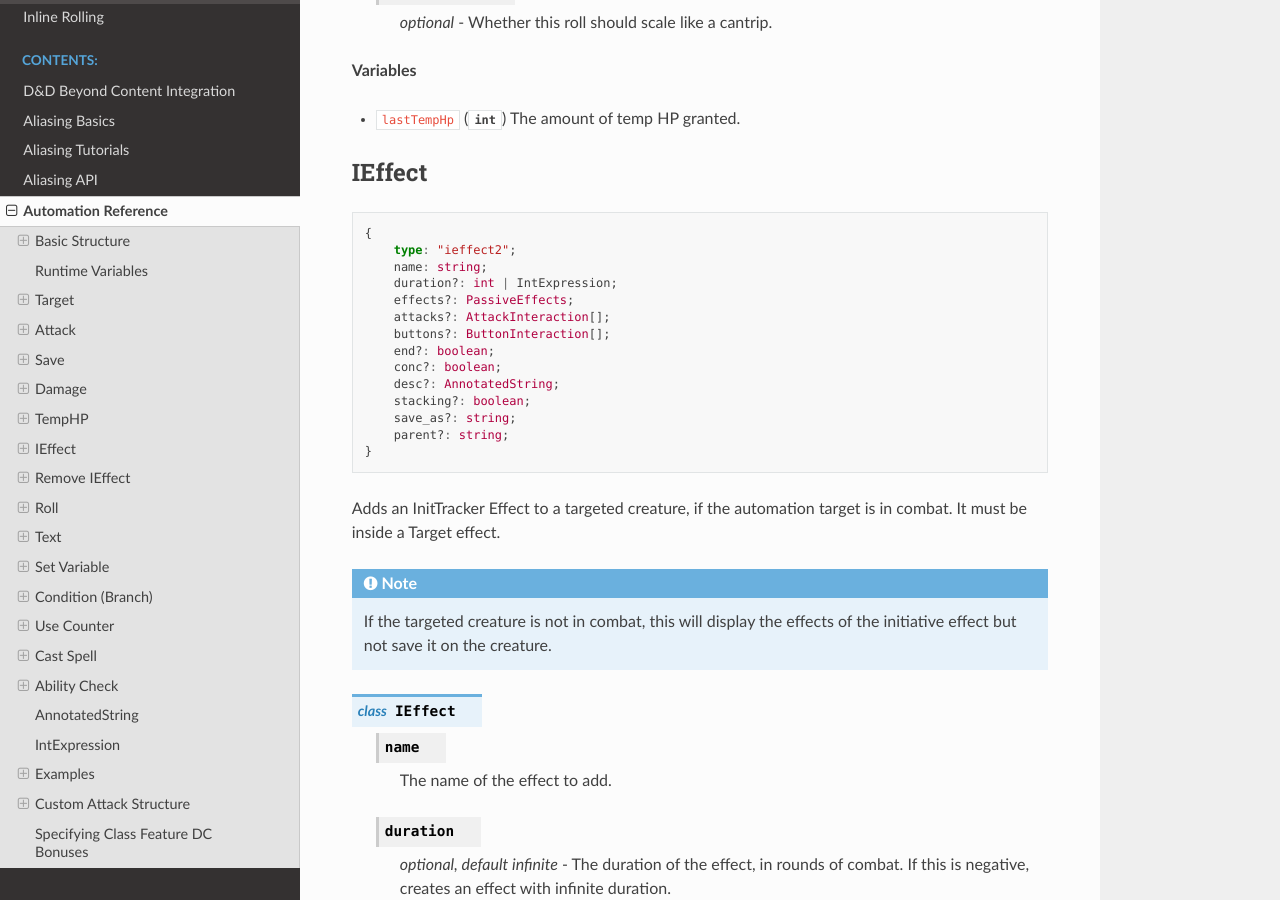
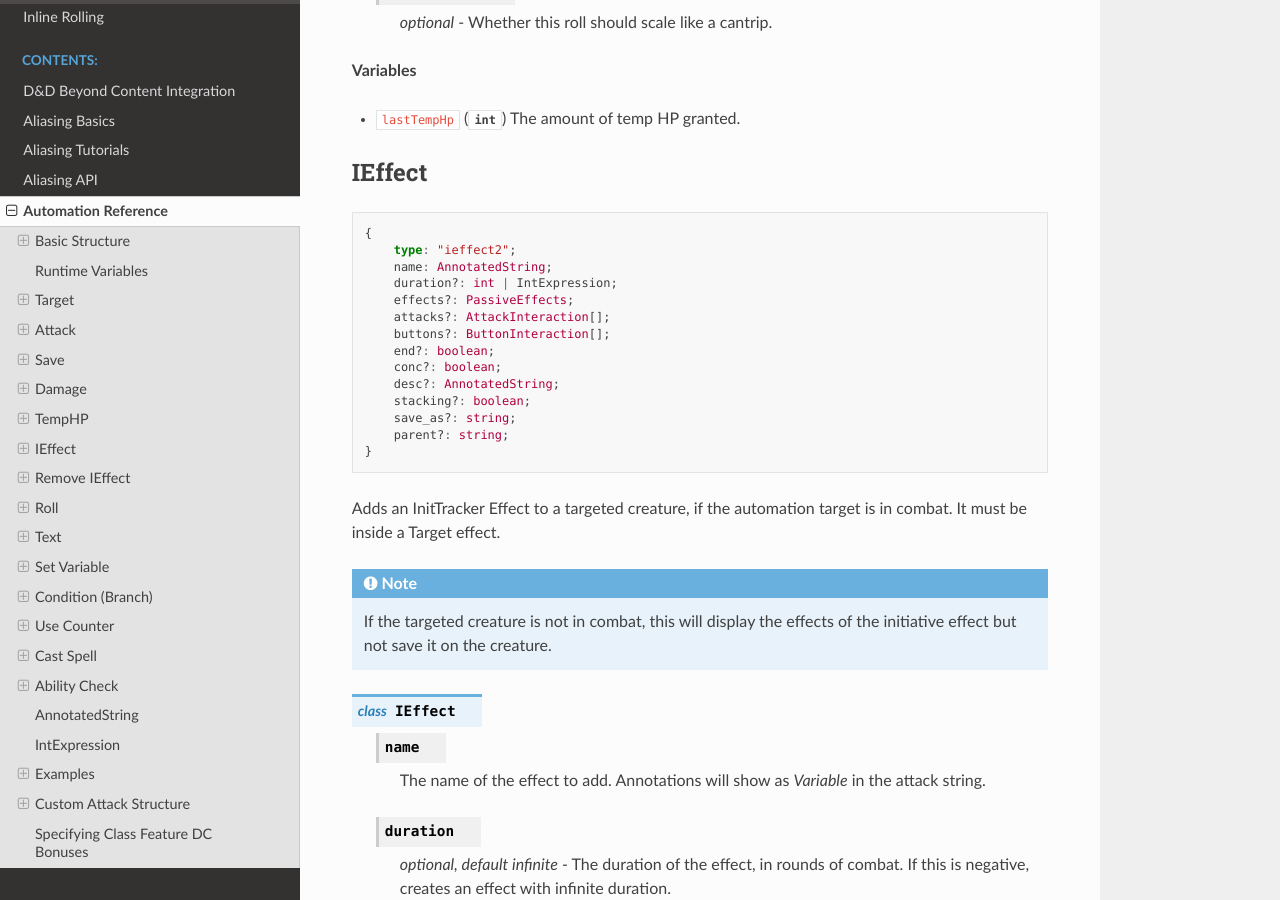
Before and after one commit to avrae/avrae, a Sphinx documentation site: the page built from docs/automation_ref.rst, in a window 1280 px wide and 900 px high, scrolled down 5816 px. Built offline with Sphinx 7.4.7 and the Read the Docs theme 2.0.0, drawn with Linux system fonts in a browser that asks for light colours; some of the changed text lies outside the part shown.

Commit message:
Document changes

```diff
--- a/docs/automation_ref.rst
+++ b/docs/automation_ref.rst
@@ -274,7 +274,7 @@ IEffect
 
     {
         type: "ieffect2";
-        name: string;
+        name: AnnotatedString;
         duration?: int | IntExpression;
         effects?: PassiveEffects;
         attacks?: AttackInteraction[];
@@ -299,7 +299,7 @@ It must be inside a Target effect.
 
     .. attribute:: name
 
-        The name of the effect to add.
+        The name of the effect to add. Annotations will show as *Variable* in the attack string.
 
     .. attribute:: duration
 
@@ -703,6 +704,10 @@ Outputs a short amount of text in the resulting embed.
 
         - An AnnotatedString (the text to display).
         - An AbilityReference (see :ref:`AbilityReference`). Displays the ability's description in whole.
+
+    .. attribute:: title
+
+        *optional* - Allows you to set the name of the field. Defaults to "Effect"
 
 .. _set-variable:
 
```
Also changed, not shown: other parts of docs/automation_ref.rst (+1 -0 lines).
